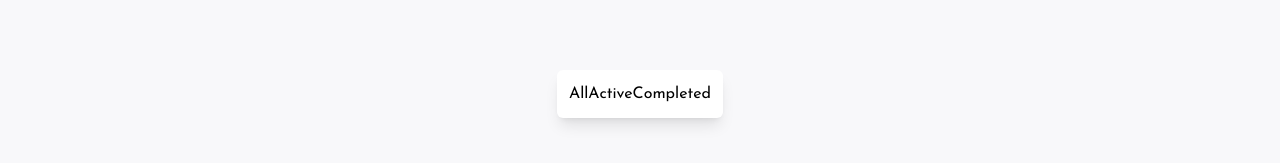
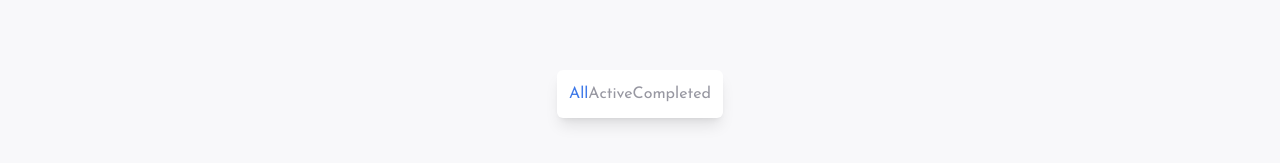
Before and after one commit to thiagoRibasMiranda/todo-app, a React (Create React App) app: page / in a window 1280 px wide. Shown: the part 599-762 px from the top of the page. Built offline with nearby package versions, Linux system fonts and the light colour scheme.

Commit message:
style: add more style to the MenuFIlter

```diff
--- a/src/components/MenuFilter/MenuFilter.jsx
+++ b/src/components/MenuFilter/MenuFilter.jsx
@@ -1,19 +1,35 @@
 /* eslint-disable react/prop-types */
-function MenuFilter({ changeFilter }) {
+function MenuFilter({ changeFilter, filter }) {
   const handleSubmit = (event) => {
     changeFilter(event.target.innerText);
   };
 
   return (
     <div className="m-0 m-auto p-0 m-4 m-auto bg-white rounded-md shadow-lg">
-      <div className="flex flex-row justify-evenly  p-3">
-        <button type="button" onClick={handleSubmit}>
+      <div className="flex flex-row justify-evenly p-3 text-[#9797A1]">
+        <button
+          className={filter === "All" ? "text-[#407AE8]" : "hover:text-black"}
+          type="button"
+          onClick={handleSubmit}
+        >
           All
         </button>
-        <button type="button" onClick={handleSubmit}>
+        <button
+          className={
+            filter === "Active" ? "text-[#407AE8]" : "hover:text-black"
+          }
+          type="button"
+          onClick={handleSubmit}
+        >
           Active
         </button>
-        <button type="button" onClick={handleSubmit}>
+        <button
+          className={
+            filter === "Completed" ? "text-[#407AE8]" : "hover:text-black"
+          }
+          type="button"
+          onClick={handleSubmit}
+        >
           Completed
         </button>
       </div>
```
